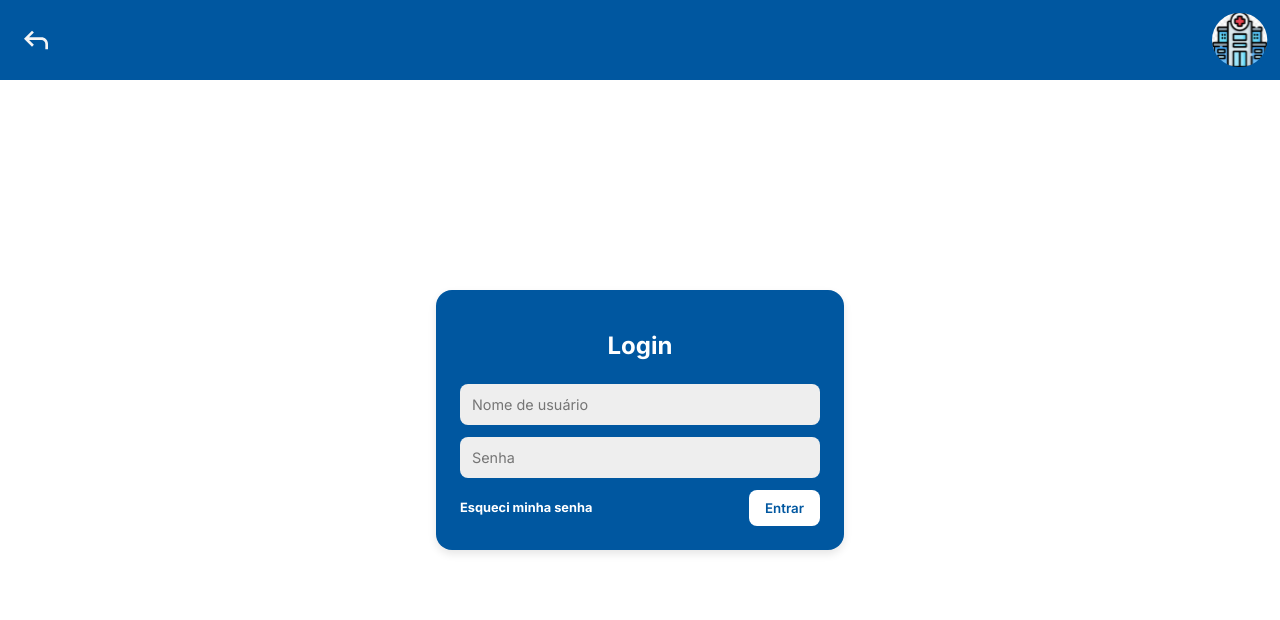
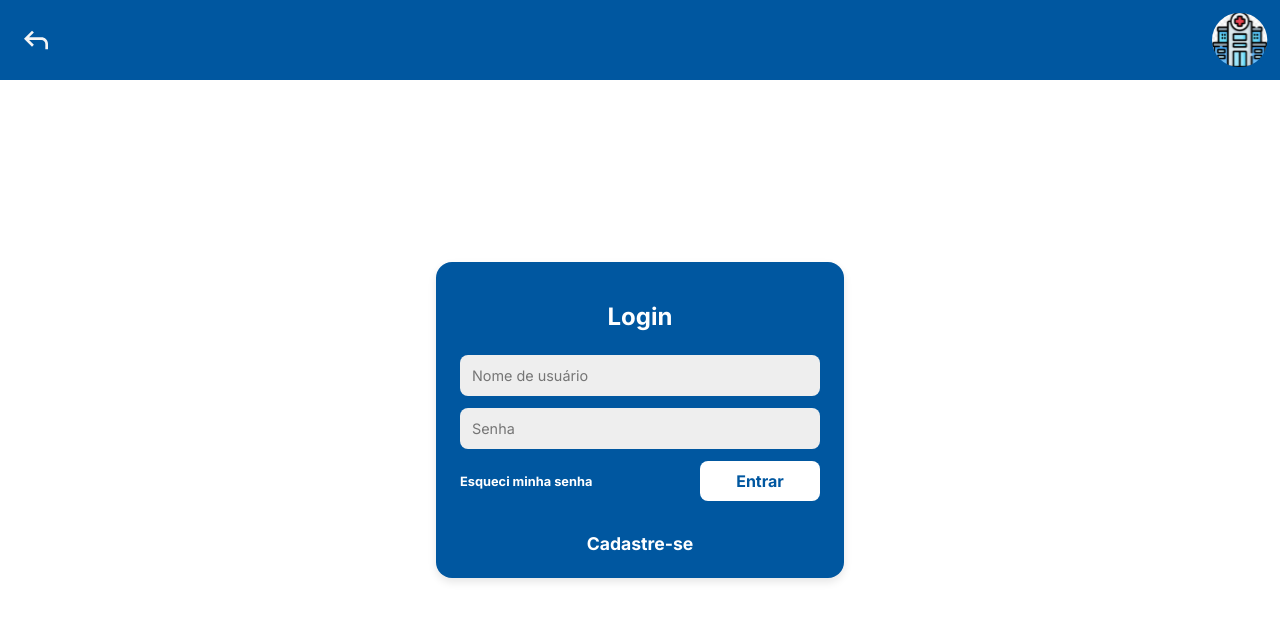
Before and after one commit to KeltonPG/Desafio-saude, a React (Vite) app: page /login in a window 1280 px wide. Shown: the top 620 px of the page. Built offline with nearby package versions, Linux system fonts and the light colour scheme.

Commit message:
Adicionado o botão de "cadastre-se"

```diff
--- a/src/pages/TelaLogin/TelaLogin.scss
+++ b/src/pages/TelaLogin/TelaLogin.scss
@@ -55,8 +55,10 @@
         padding: 10px 16px;
         border: none;
         border-radius: 8px;
-        font-weight: 600;
+        font-weight: bold;
+        font-size: 1rem;
         cursor: pointer;
+        min-width: 120px;
       }
     }
     .mensagem-erro {
@@ -67,3 +69,18 @@
     }
   }
 }
+
+.cadastre-se {
+  margin-top: 20px;
+  text-align: center;
+  a {
+    color: #fff;
+    font-weight: bold;
+    text-decoration: none;
+    font-size: 1.1rem;
+    transition: text-decoration 0.2s;
+    &:hover {
+      text-decoration: underline;
+    }
+  }
+}
--- a/src/pages/TelaLogin/index.tsx
+++ b/src/pages/TelaLogin/index.tsx
@@ -64,6 +64,9 @@ export default function TelaLogin() {
               Entrar
             </button>
           </div>
+          <div className="cadastre-se">
+            <a href="/cadastro">Cadastre-se</a>
+          </div>
         </div>
       </main>
     </div>
```
